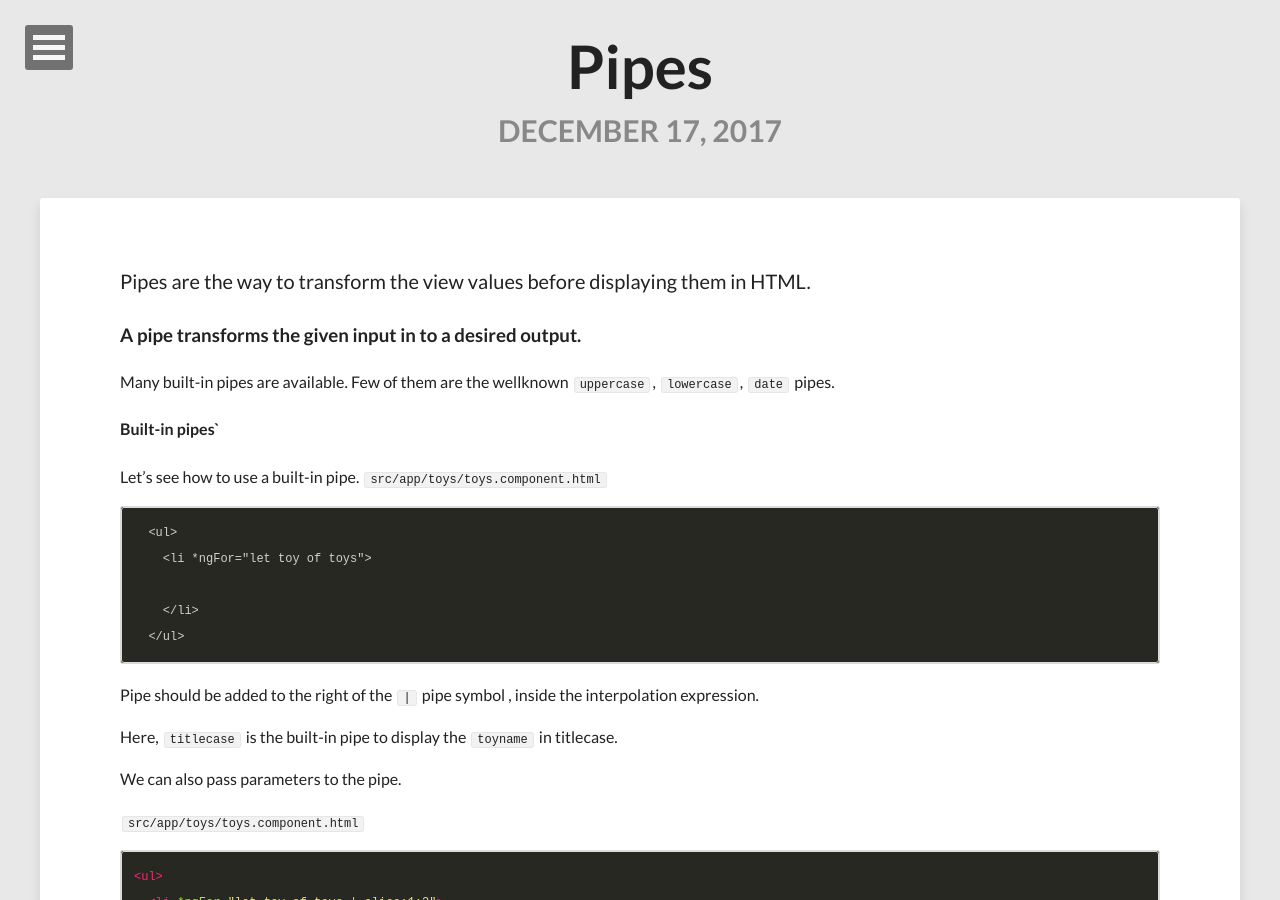
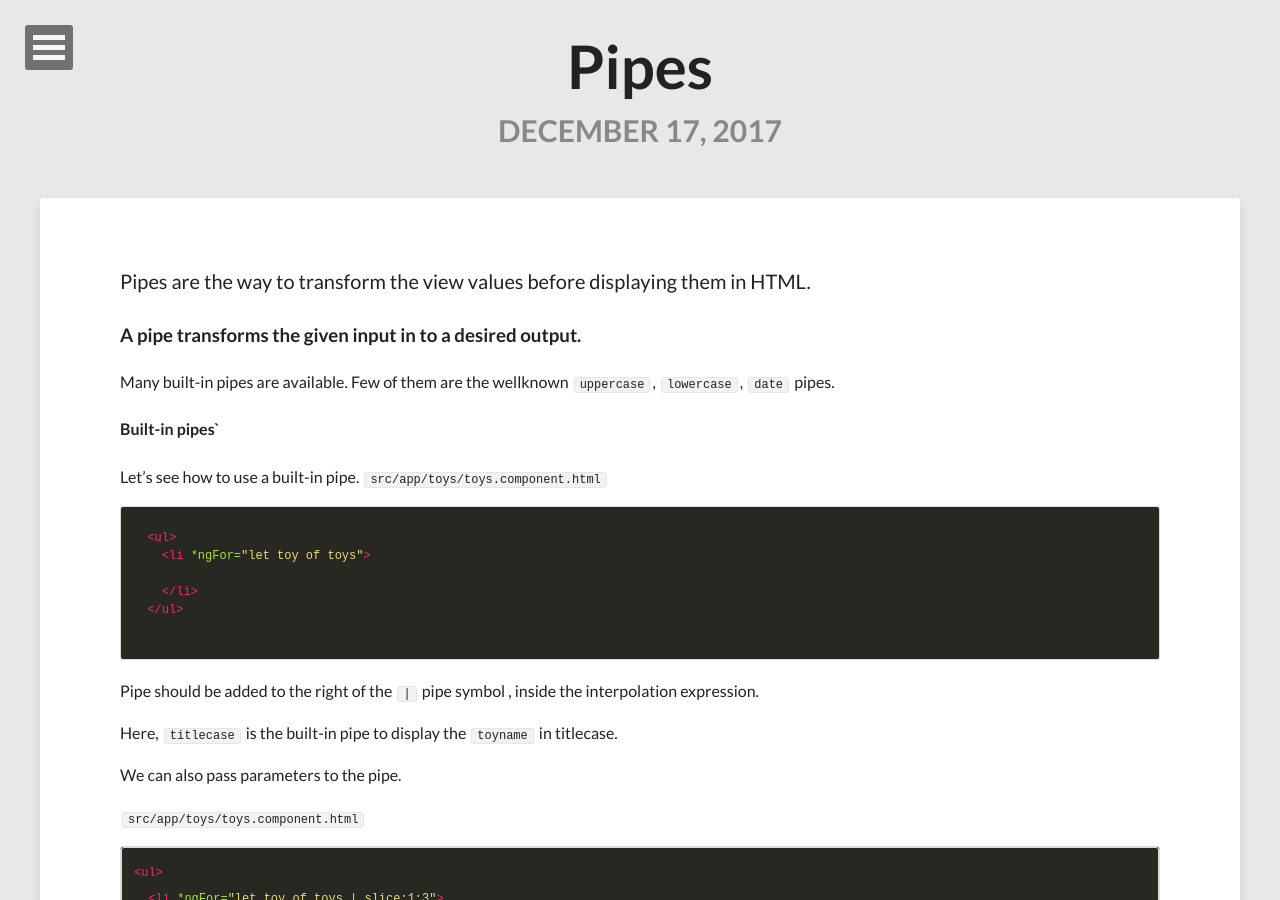
Before and after one commit to DeepikaRajendran/dev-mom, a Jekyll site: the page built from _posts/2017-12-17-pipes.md, in a window 1280 px wide and 900 px high. Built offline with Jekyll 4.4.1, drawn with Linux system fonts in a browser that asks for light colours; nearby versions of some CDN libraries; our own code applies the rules of GitHub Pages for plain Markdown files.

Commit message:
Update 2017-12-17-pipes.md

````diff
--- a/_posts/2017-12-17-pipes.md
+++ b/_posts/2017-12-17-pipes.md
@@ -8,13 +8,16 @@ Many built-in pipes are available. Few of them are the wellknown `uppercase`, `l
 
 Let's see how to use a built-in pipe.
 `src/app/toys/toys.component.html`
-```
+
+{% highlight html %}
+
   <ul>
     <li *ngFor="let toy of toys">
       {{toy.color}} {{ toy.name | titlecase}}
     </li>
   </ul>
- ```
+
+{% endhighlight %}
 
 Pipe should be added to the right of the `|` pipe symbol , inside the interpolation expression.
 
````
